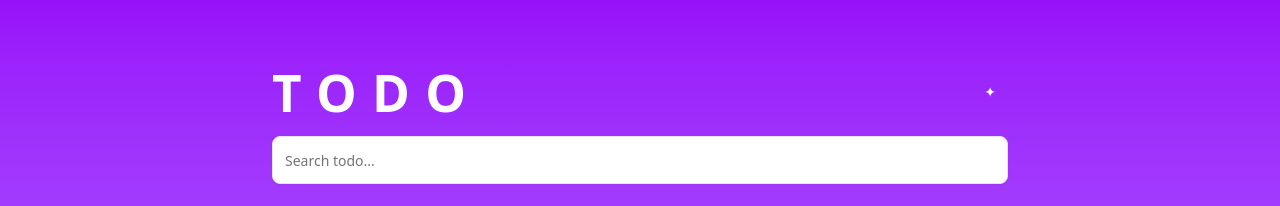
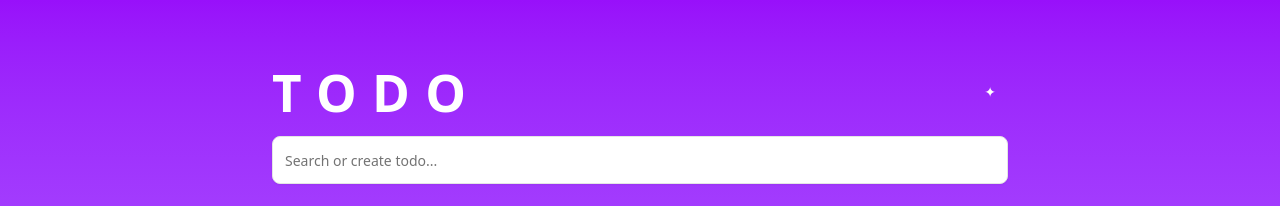
Before and after one commit to BagasDhitya/practice-january-november, a React (Vite) app in the folder 18-feb-2026/todo-app/: page /todos in a window 1280 px wide. Shown: the top 206 px of the page. Built offline with nearby package versions, Linux system fonts and the light colour scheme.

Commit message:
create logic

```diff
--- a/18-feb-2026/todo-app/src/components/SearchInput.tsx
+++ b/18-feb-2026/todo-app/src/components/TodoInput.tsx
@@ -3,11 +3,13 @@ import { useEffect, useState } from "react"
 
 type Props = {
     onSearch: (value: string) => void
+    onAdd: (title: string) => void
 }
 
-export function SearchInput({ onSearch }: Props) {
+export function TodoInput({ onSearch, onAdd }: Props) {
     const [value, setValue] = useState("")
 
+    // Debounce untuk search
     useEffect(() => {
         const timeout = setTimeout(() => {
             onSearch(value)
@@ -16,11 +18,19 @@ export function SearchInput({ onSearch }: Props) {
         return () => clearTimeout(timeout)
     }, [value, onSearch])
 
+    function handleKeyDown(e: React.KeyboardEvent<HTMLInputElement>) {
+        if (e.key === "Enter") {
+            onAdd(value)
+            setValue("")
+        }
+    }
+
     return (
         <Input
-            placeholder="Search todo..."
+            placeholder="Search or create todo..."
             value={value}
             onChange={(e) => setValue(e.target.value)}
+            onKeyDown={handleKeyDown}
             className="h-12 bg-background dark:bg-muted"
         />
     )
--- a/18-feb-2026/todo-app/src/hooks/useTodos.ts
+++ b/18-feb-2026/todo-app/src/hooks/useTodos.ts
@@ -24,6 +24,20 @@ export function useTodos() {
   const [editingTitle, setEditingTitle] = useState("");
 
   /* ================= CRUD ================= */
+  function addTodo(title: string) {
+    if (!title.trim()) return;
+
+    setTodos((prev) => {
+      return [
+        {
+          id: Date.now(),
+          title,
+          completed: false,
+        },
+        ...prev,
+      ];
+    });
+  }
 
   function toggleTodo(id: number) {
     setTodos(function (prev) {
@@ -119,5 +133,6 @@ export function useTodos() {
     startEditing,
     cancelEditing,
     saveEditing,
+    addTodo,
   };
 }
--- a/18-feb-2026/todo-app/src/pages/todos/index.tsx
+++ b/18-feb-2026/todo-app/src/pages/todos/index.tsx
@@ -1,5 +1,5 @@
 import { Card, CardContent } from "../../components/ui/card"
-import { SearchInput } from "../../components/SearchInput"
+import { TodoInput } from "../../components/TodoInput"
 import { ThemeToggle } from "../../components/ThemeToggle"
 import { TodoFilters } from "../../components/TodoFilters"
 import { useDarkMode } from "../../hooks/useDarkMode"
@@ -22,7 +22,8 @@ export default function Todos() {
     setEditingTitle,
     startEditing,
     cancelEditing,
-    saveEditing
+    saveEditing,
+    addTodo
   } = useTodos()
 
   return (
@@ -39,7 +40,7 @@ export default function Todos() {
 
       {/* CONTENT */}
       <div className="max-w-3xl mx-auto px-4 -mt-6 space-y-6">
-        <SearchInput onSearch={setSearch} />
+        <TodoInput onAdd={addTodo} onSearch={setSearch} />
 
         <Card className="shadow-xl">
           <CardContent className="p-0 divide-y">
```
